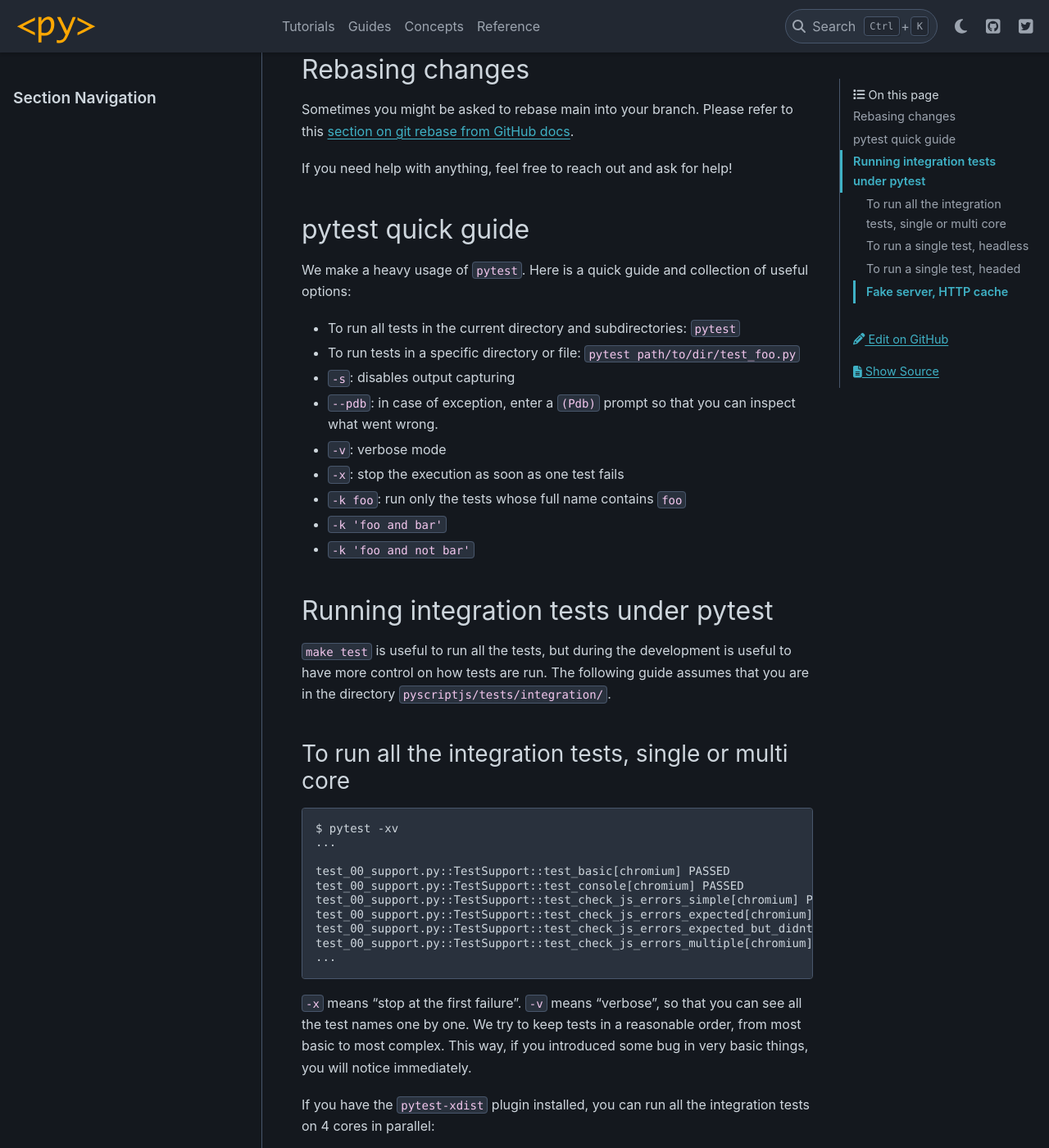
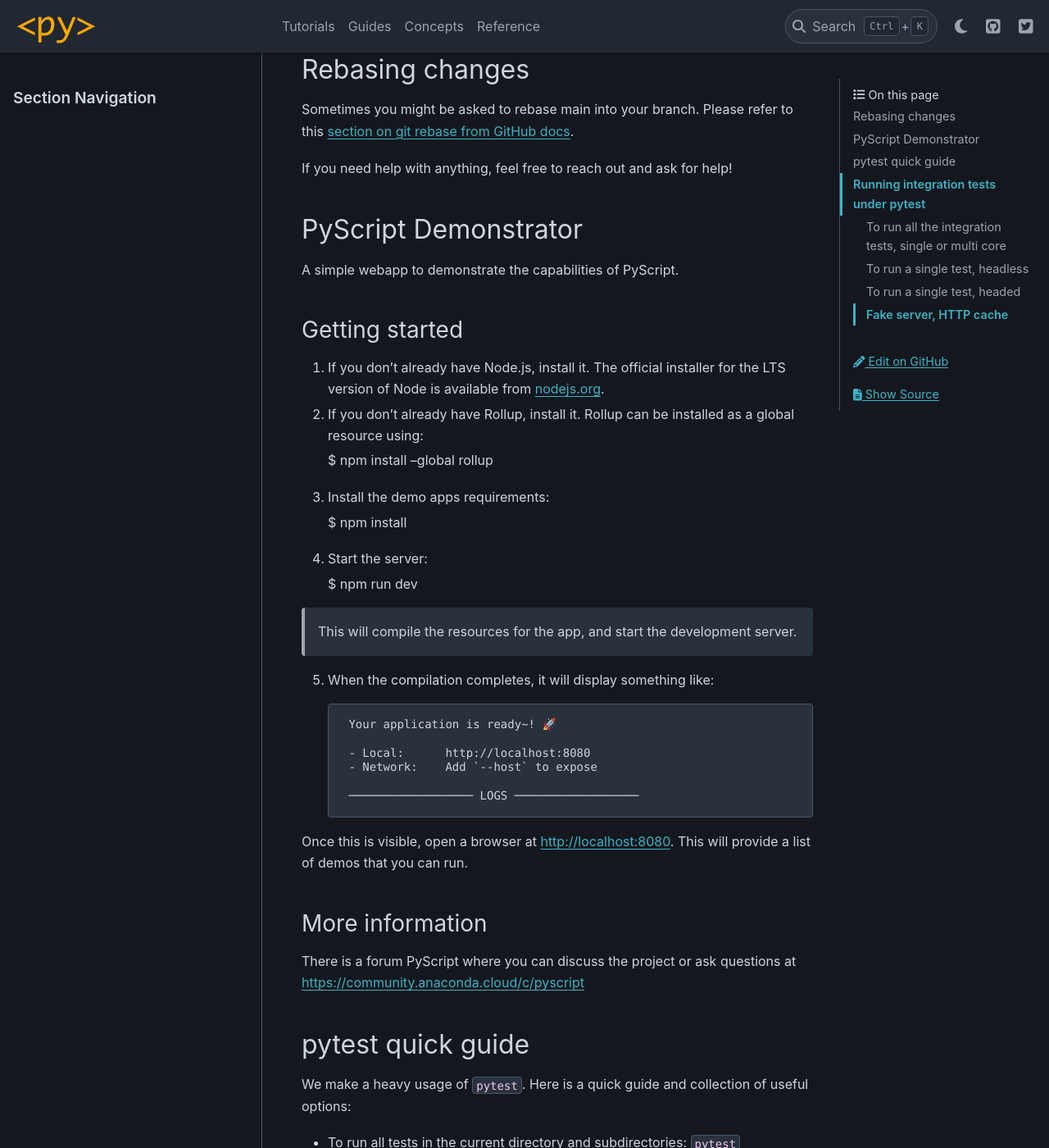
Before and after one commit to pyscript/pyscript, a Sphinx documentation site: the page built from docs/development/developing.md, in a window 1280 px wide and 1400 px high, scrolled down 1437 px. Shown: the whole window at 82% size. Built offline with Sphinx 7.4.7 and the PyData theme 0.15.4, drawn with Linux system fonts in a browser that asks for light colours.

Commit message:
Move the info in /pyscriptjs/README.md to /docs/development/developing.md

```diff
--- a/docs/development/developing.md
+++ b/docs/development/developing.md
@@ -53,6 +53,42 @@
 
 If you need help with anything, feel free to reach out and ask for help!
 
+## PyScript Demonstrator
+
+A simple webapp to demonstrate the capabilities of PyScript.
+
+### Getting started
+
+1. If you don't already have Node.js, install it. The official installer for the LTS version of Node is available from [nodejs.org](https://nodejs.org/).
+
+2. If you don't already have Rollup, install it. Rollup can be installed as a global resource using:
+
+	$ npm install --global rollup
+
+3. Install the demo apps requirements:
+
+	$ npm install
+
+4. Start the server:
+
+	$ npm run dev
+
+> This will compile the resources for the app, and start the development server.
+
+5. When the compilation completes, it will display something like:
+
+		Your application is ready~! 🚀
+
+		- Local:      http://localhost:8080
+		- Network:    Add `--host` to expose
+
+		────────────────── LOGS ──────────────────
+
+Once this is visible, open a browser at [http://localhost:8080](http://localhost:8080). This will provide a list of demos that you can run.
+
+### More information
+
+There is a forum PyScript where you can discuss the project or ask questions at [https://community.anaconda.cloud/c/pyscript](https://community.anaconda.cloud/c/pyscript)
 
 ## pytest quick guide
 
```
Also changed, not shown: pyscriptjs/README.md.
